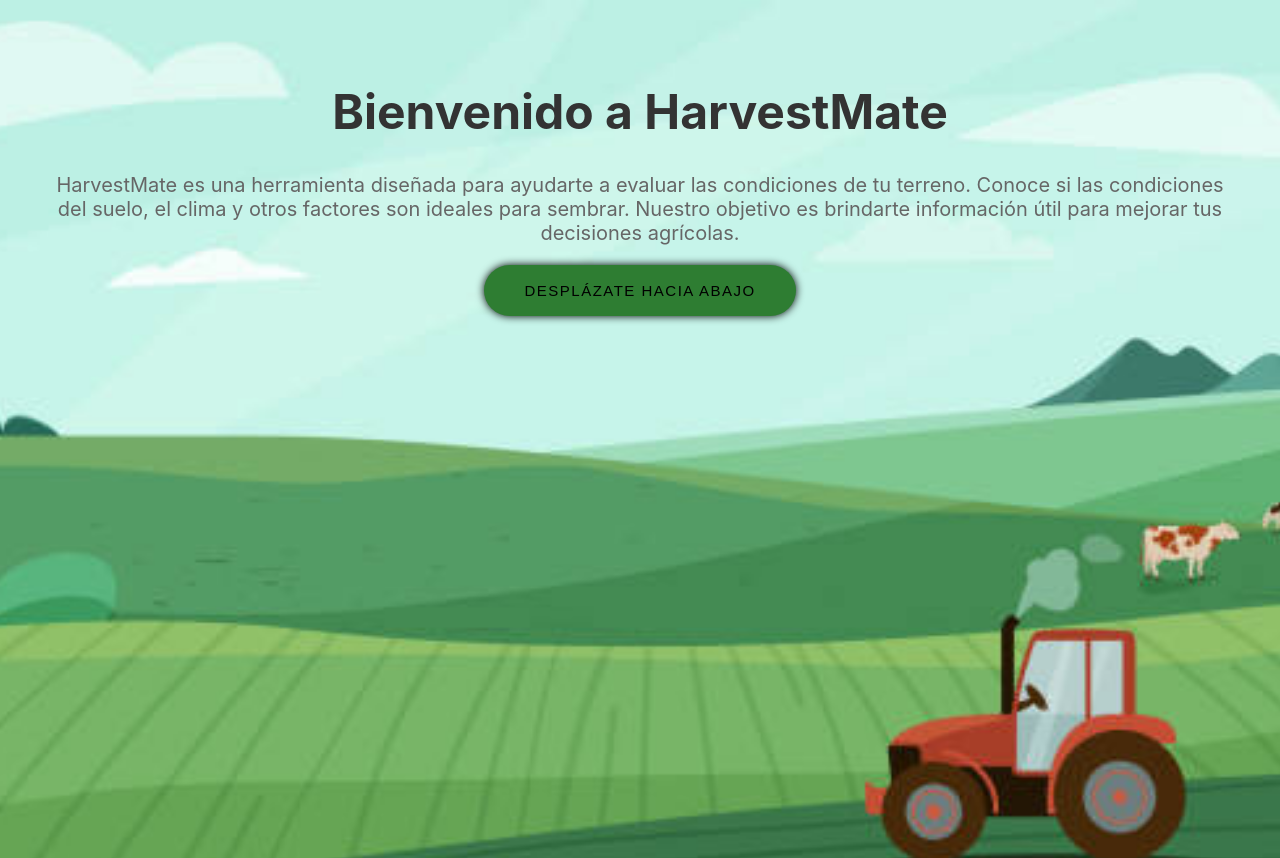
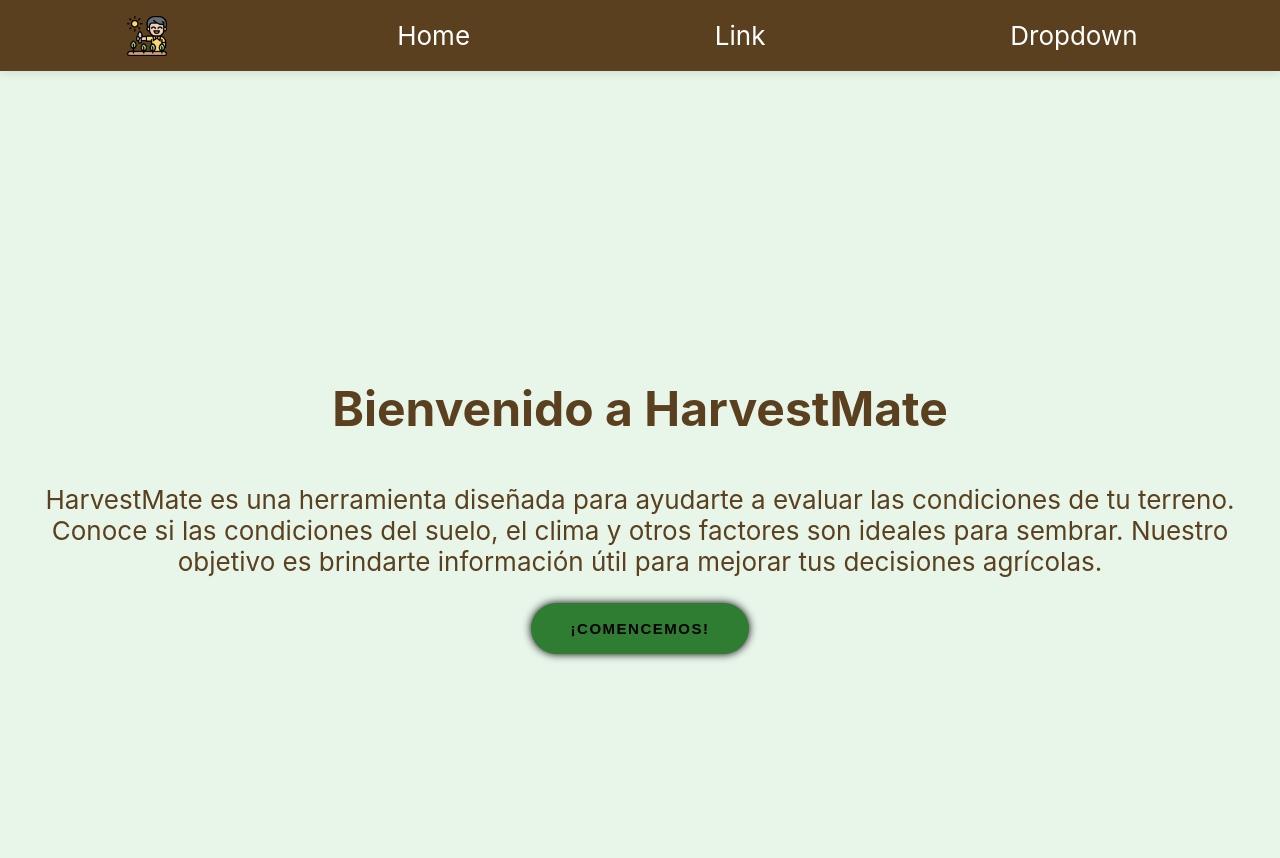
Before and after one commit to sinaloa10/harvestmate, a React (Create React App) app: page / in a window 1280 px wide. Shown: the top 858 px of the page. Built offline with nearby package versions, Linux system fonts and the light colour scheme.

Commit message:
commit actualizar

```diff
--- a/src/welcomePage.js
+++ b/src/welcomePage.js
@@ -10,69 +10,149 @@ function WelcomePage() {
   const handleMouseUp = () => setIsActive(false);
 
   const handleButtonClick = () => {
-    // Hacer scroll hacia abajo de la ventana, 500 píxeles
+    // Hacer scroll hacia abajo de la ventana
     window.scrollBy({
-      top: 500, // Número de píxeles que quieres que baje al hacer clic
+      top: window.innerHeight,
       left: 0,
-      behavior: 'smooth', // Esto hace que el scroll sea suave
+      behavior: 'smooth',
     });
   };
 
   const styles = {
+    body: {
+      margin: 0,
+    },
+    navbar: {
+      position: 'fixed', // Hacer que la navbar sea fija
+      top: 0,
+      left: 0,
+      right: 0,
+      display: 'flex',
+      justifyContent: 'space-around',
+      alignItems: 'center',
+      backgroundColor: '#5a401e', // Color de fondo de la navbar
+      padding: '10px 20px',
+      boxShadow: '0 2px 10px rgba(0, 0, 0, 0.1)', // Sombra para un efecto de elevación
+      zIndex: 1000, // Asegurarse de que esté por encima de otros elementos
+    },
+    navItem: {
+      color: 'white',
+      textDecoration: 'none',
+      padding: '10px 15px',
+      borderRadius: '5px',
+      transition: 'background-color 0.3s',
+    },
+    navItemHover: {
+      backgroundColor: '#6c3c11', // Color de fondo al pasar el mouse
+    },
     container: {
       textAlign: 'center',
-        padding: '50px',
+      padding: '100px 20px 20px 20px', // Aumentar el padding superior para evitar que el contenido quede detrás de la navbar
       backgroundColor: '#e8f5e9',
-        backgroundImage: 'url(/fondo.jpg)', // Cambia la ruta a tu imagen
-        backgroundSize: 'cover', // Cubre todo el contenedor
-        backgroundPosition: 'center', // Centra la imagen
-        minHeight: '100vh',
-        color: 'white', // color texto
       height: '100vh',
+      color: 'white',
+      display: 'flex',
+      flexDirection: 'column',
+      justifyContent: 'center',
+      alignItems: 'center',
+      margin: '0 auto',
     },
     header: {
       fontSize: '48px',
-      color: '#333',
+      color: '#5a401e',
+      marginBottom: '20px',
     },
     text: {
       fontSize: '20px',
-      color: '#666',
-      margin: '20px 0',
+      color: '#000',
+      marginBottom: '20px 0',
+      fontWeight: 'bold',
     },
     buttonPrincipal: {
       padding: '17px 40px',
       borderRadius: '50px',
       border: '0',
       backgroundColor: isHovered || isActive ? '#6c3c11' : '#2e7d32',
-      boxShadow: isHovered
-        ? '#c7612e 0px 7px 29px 0px'
-        : 'black 0px 0px 8px',
+      boxShadow: isHovered ? '#c7612e 0px 7px 29px 0px' : 'black 0px 0px 8px',
       letterSpacing: isHovered || isActive ? '3px' : '1.5px',
       textTransform: 'uppercase',
       fontSize: '15px',
       transition: isActive ? '100ms' : 'all 0.5s ease',
       color: isHovered || isActive ? '#fff' : '#000',
       transform: isActive ? 'translateY(10px)' : 'none',
+      fontWeight: 'bold',
+    },
+    content: {
+      height: '100vh',
+      display: 'flex',
+      justifyContent: 'center',
+      alignItems: 'center',
+      backgroundColor: '#fff',
+      color: '#333',
+      fontSize: '24px',
+    },
+    introduccion: {
+      color: '#5a401e',
     },
   };
 
+  React.useEffect(() => {
+    document.body.style.margin = styles.body.margin;
+
+    return () => {
+      document.body.style.margin = '';
+    };
+  }, []);
+
   return (
+    <>
+      <nav style={styles.navbar}>
+        <img src='./siembra.png' alt='Logo' style={{ height: '40px' }} /> {/* Ajusta la altura según lo necesites */}
+        <a
+          href="#"
+          style={styles.navItem}
+          onMouseEnter={handleMouseEnter}
+          onMouseLeave={handleMouseLeave}
+        >
+          Home
+        </a>
+        <a
+          href="#"
+          style={styles.navItem}
+          onMouseEnter={handleMouseEnter}
+          onMouseLeave={handleMouseLeave}
+        >
+          Link
+        </a>
+        <a
+          href="#"
+          style={styles.navItem}
+          onMouseEnter={handleMouseEnter}
+          onMouseLeave={handleMouseLeave}
+        >
+          Dropdown
+        </a>
+      </nav>
       <div style={styles.container}>
         <h1 style={styles.header}>Bienvenido a HarvestMate</h1>
-      <p style={styles.text}>
+        <p style={styles.introduccion} className="introduccion">
           HarvestMate es una herramienta diseñada para ayudarte a evaluar las condiciones de tu terreno. Conoce si las condiciones del suelo, el clima y otros factores son ideales para sembrar. Nuestro objetivo es brindarte información útil para mejorar tus decisiones agrícolas.
         </p>
         <button
           style={styles.buttonPrincipal}
-        onClick={handleButtonClick}
           onMouseEnter={handleMouseEnter}
           onMouseLeave={handleMouseLeave}
           onMouseDown={handleMouseDown}
           onMouseUp={handleMouseUp}
+          onClick={handleButtonClick}
         >
-        Desplázate hacia abajo
+          ¡Comencemos!
         </button>
       </div>
+      <div style={styles.content}>
+        <p>Esta es la nueva sección a la que te desplazas.</p>
+      </div>
+    </>
   );
 }
 
```
Also changed, not shown: public/siembra.png (added). Lines whose indentation alone changed are shown as unchanged.
